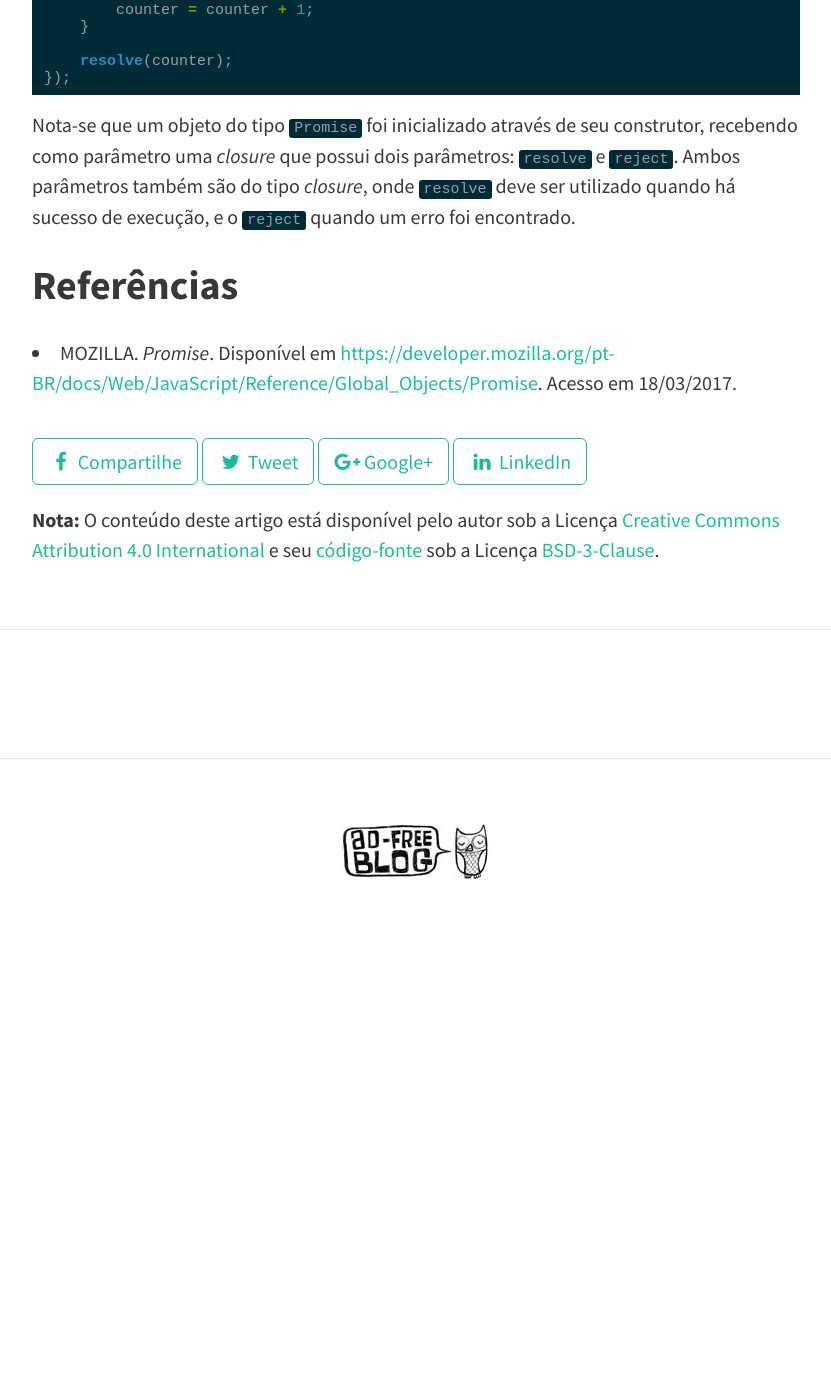
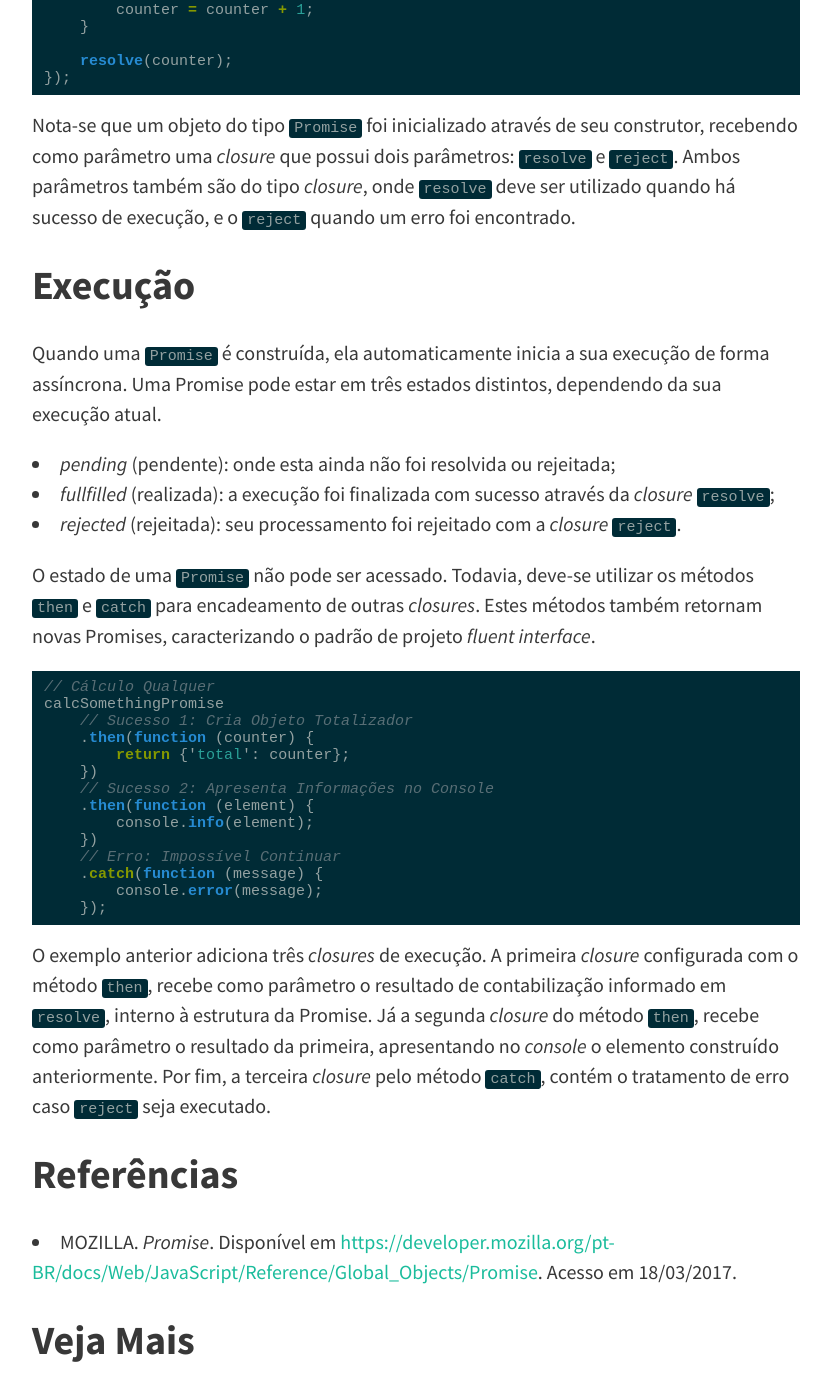
Before and after one commit to wandersonwhcr/wandersonwhcr.github.io, a Jekyll site: the page built from _posts/2017-03-18-javascript-promises.md, in a window 1280 px wide and 1400 px high, scrolled down 922 px. Shown: the whole window, without its empty margins (224-1055 px from the left). Built offline with Jekyll 4.4.1, drawn with Linux system fonts in a browser that asks for light colours; nearby versions of some CDN libraries; comment, search, counter and statistics services are not loaded; before the commit the page ends 1872 px from its top, so only the background shows below that; some of the changed text lies outside the part shown.

Commit message:
Descreve métodos básicos de Promises

````diff
--- a/_posts/2017-03-18-javascript-promises.md
+++ b/_posts/2017-03-18-javascript-promises.md
@@ -32,6 +32,39 @@ var calcSomethingPromise = new Promise(function (resolve, reject) {
 
 Nota-se que um objeto do tipo `Promise` foi inicializado através de seu construtor, recebendo como parâmetro uma _closure_ que possui dois parâmetros: `resolve` e `reject`. Ambos parâmetros também são do tipo _closure_, onde `resolve` deve ser utilizado quando há sucesso de execução, e o `reject` quando um erro foi encontrado.
 
+## Execução
+
+Quando uma `Promise` é construída, ela automaticamente inicia a sua execução de forma assíncrona. Uma Promise pode estar em três estados distintos, dependendo da sua execução atual.
+
+* _pending_ (pendente): onde esta ainda não foi resolvida ou rejeitada;
+* _fullfilled_ (realizada): a execução foi finalizada com sucesso através da _closure_ `resolve`;
+* _rejected_ (rejeitada): seu processamento foi rejeitado com a _closure_ `reject`.
+
+O estado de uma `Promise` não pode ser acessado. Todavia, deve-se utilizar os métodos `then` e `catch` para encadeamento de outras _closures_. Estes métodos também retornam novas Promises, caracterizando o padrão de projeto _fluent interface_.
+
+```js
+// Cálculo Qualquer
+calcSomethingPromise
+    // Sucesso 1: Cria Objeto Totalizador
+    .then(function (counter) {
+        return {'total': counter};
+    })
+    // Sucesso 2: Apresenta Informações no Console
+    .then(function (element) {
+        console.info(element);
+    })
+    // Erro: Impossível Continuar
+    .catch(function (message) {
+        console.error(message);
+    });
+```
+
+O exemplo anterior adiciona três _closures_ de execução. A primeira _closure_ configurada com o método `then`, recebe como parâmetro o resultado de contabilização informado em `resolve`, interno à estrutura da Promise. Já a segunda _closure_ do método `then`, recebe como parâmetro o resultado da primeira, apresentando no _console_ o elemento construído anteriormente. Por fim, a terceira _closure_ pelo método `catch`, contém o tratamento de erro caso `reject` seja executado.
+
 ## Referências
 
 * MOZILLA. _Promise_. Disponível em [https://developer.mozilla.org/pt-BR/docs/Web/JavaScript/Reference/Global\_Objects/Promise](https://developer.mozilla.org/pt-BR/docs/Web/JavaScript/Reference/Global_Objects/Promise). Acesso em 18/03/2017.
+
+## Veja Mais
+
+* [Wikipedia: Fluent Interface](https://en.wikipedia.org/wiki/Fluent_interface)
````
